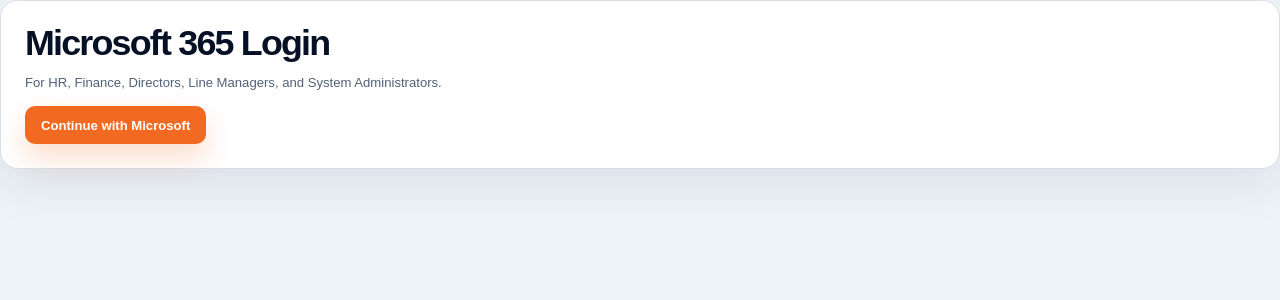
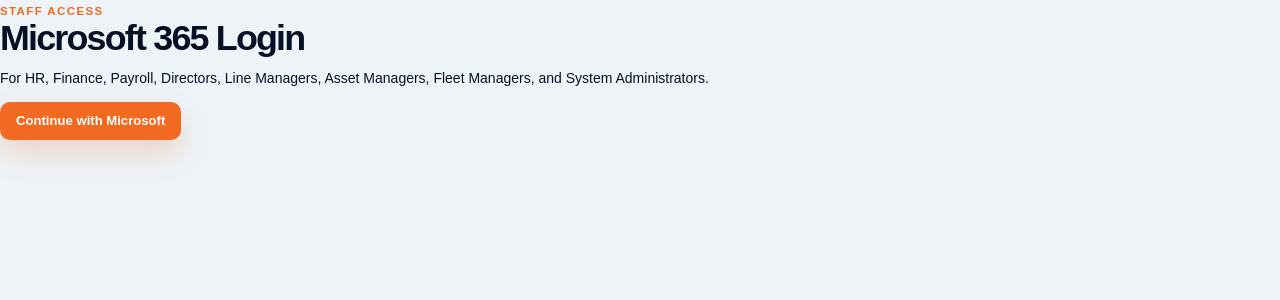
Before and after one commit to Kronic101/southin-peoplepay, a Next.js app in the folder apps/web/: page /login in a window 1280 px wide. Shown: the top 300 px of the page. Built offline with nearby package versions, Linux system fonts and the light colour scheme.

Commit message:
fix production auth urls and polish login layout

```diff
--- a/apps/web/src/app/login/page.tsx
+++ b/apps/web/src/app/login/page.tsx
@@ -1,11 +1,24 @@
-export default function LoginPage() {
+'use client';
+
+import { signIn } from 'next-auth/react';
+
+export default function StaffLoginPage() {
   return (
-    <main className="page">
-      <section className="card">
-        <h1>Microsoft 365 Login</h1>
-        <p className="muted">For HR, Finance, Directors, Line Managers, and System Administrators.</p>
-        <button className="button">Continue with Microsoft</button>
-      </section>
+    <main className="login-page">
+      <span className="eyebrow">Staff Access</span>
+      <h1>Microsoft 365 Login</h1>
+      <p>
+        For HR, Finance, Payroll, Directors, Line Managers, Asset Managers,
+        Fleet Managers, and System Administrators.
+      </p>
+
+      <button
+        className="btn"
+        type="button"
+        onClick={() => signIn('azure-ad', { callbackUrl: '/stores' })}
+      >
+        Continue with Microsoft
+      </button>
     </main>
   );
 }
```
Also changed, not shown: 1 other file (tests, documents, lock files or other folders).
